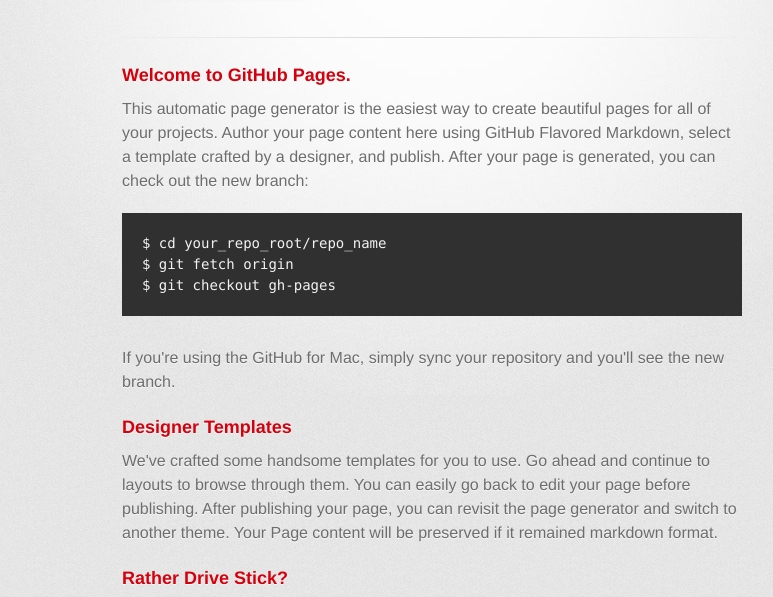
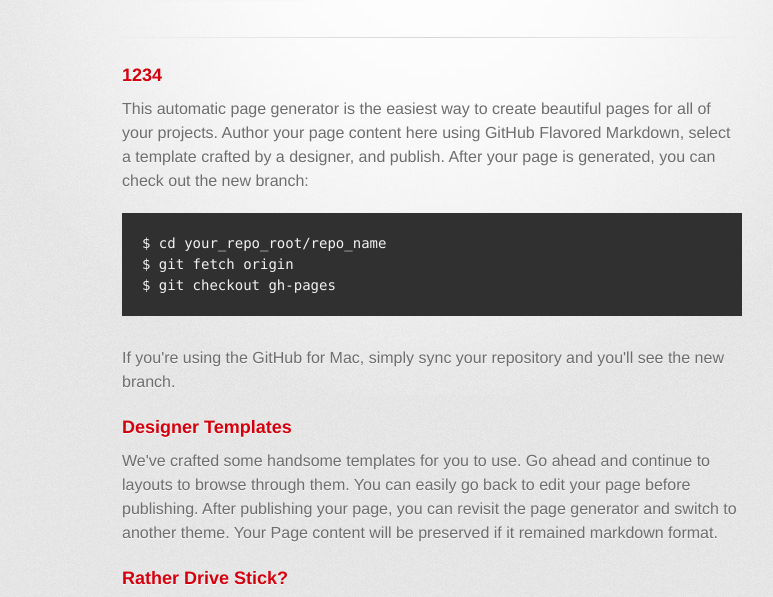
Before and after one commit to surrealist/surrealist.github.io, a plain HTML site: page index.html in a window 1280 px wide. Shown: the part 178-775 px from the top of the page, without its empty margins (208-981 px from the left). Drawn offline with Linux system fonts and the light colour scheme; a web font is replaced by a local one.

Commit message:
test update

```diff
--- a/index.html
+++ b/index.html
@@ -10,7 +10,7 @@
     <!--[if lt IE 9]>
     <script src="//html5shiv.googlecode.com/svn/trunk/html5.js"></script>
     <![endif]-->
-    <title>surrealist by surrealist</title>
+    <title>surrealist</title>
   </head>
 
   <body>
@@ -30,7 +30,7 @@
 
         <section id="main_content">
           <h3>
-<a name="welcome-to-github-pages" class="anchor" href="#welcome-to-github-pages"><span class="octicon octicon-link"></span></a>Welcome to GitHub Pages.</h3>
+<a name="welcome-to-github-pages" class="anchor" href="#welcome-to-github-pages"><span class="octicon octicon-link"></span></a>1234</h3>
 
 <p>This automatic page generator is the easiest way to create beautiful pages for all of your projects. Author your page content here using GitHub Flavored Markdown, select a template crafted by a designer, and publish. After your page is generated, you can check out the new branch:</p>
 
```
